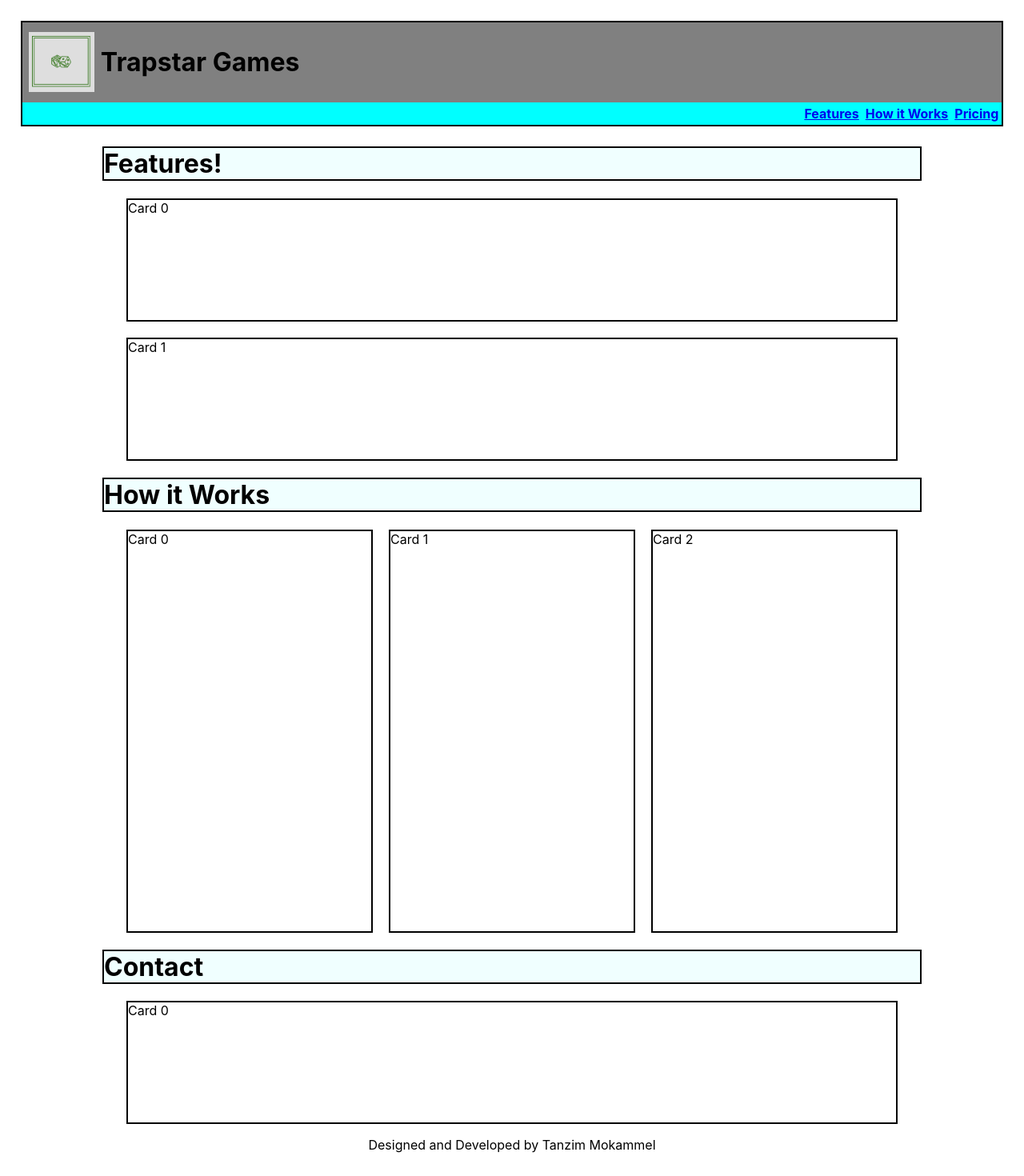
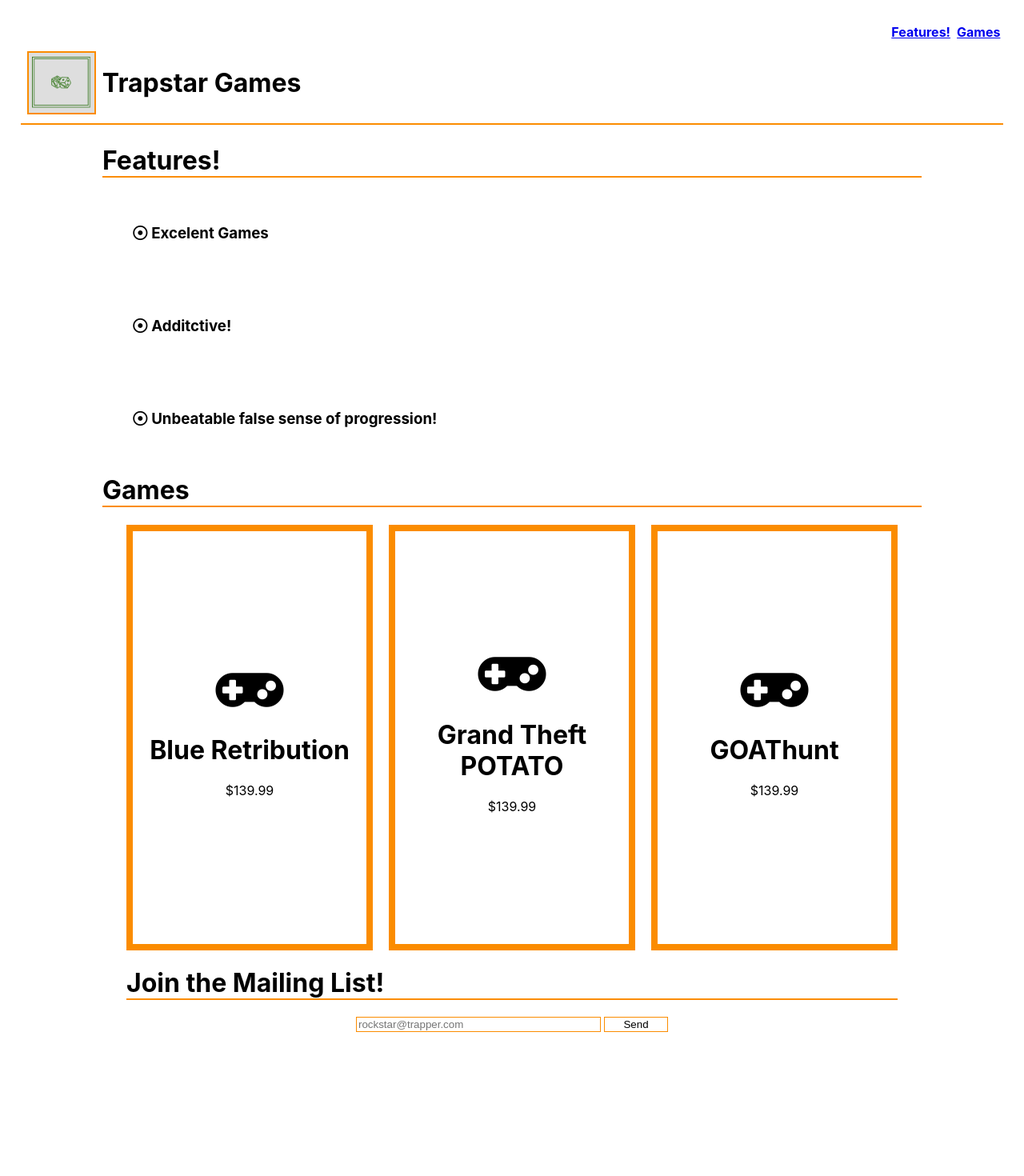
Before and after one commit to mtanzim/fcc-react-productpage, a React (Create React App) app: page / in a window 1280 px wide. Shown: the top 1470 px of the page at 80% size. Built offline with nearby package versions, Linux system fonts and the light colour scheme.

Commit message:
added style, updated cards algos

```diff
--- a/public/index.html
+++ b/public/index.html
@@ -5,11 +5,17 @@
     <link rel="shortcut icon" href="%PUBLIC_URL%/favicon.ico">
     <meta name="viewport" content="width=device-width, initial-scale=1, shrink-to-fit=no">
     <meta name="theme-color" content="#000000">
+
+    <!-- font awesome -->
+    <link rel="stylesheet" href="https://use.fontawesome.com/releases/v5.5.0/css/all.css" integrity="sha384-B4dIYHKNBt8Bc12p+WXckhzcICo0wtJAoU8YZTY5qE0Id1GSseTk6S+L3BlXeVIU"
+      crossorigin="anonymous">
+
     <!--
       manifest.json provides metadata used when your web app is added to the
       homescreen on Android. See https://developers.google.com/web/fundamentals/web-app-manifest/
     -->
     <link rel="manifest" href="%PUBLIC_URL%/manifest.json">
+
     <!--
       Notice the use of %PUBLIC_URL% in the tags above.
       It will be replaced with the URL of the `public` folder during the build.
@@ -19,7 +25,7 @@
       work correctly both with client-side routing and a non-root public URL.
       Learn how to configure a non-root public URL by running `npm run build`.
     -->
-    <title>React App</title>
+    <title>Trapstar Games</title>
   </head>
   <body>
     <noscript>
--- a/src/App.css
+++ b/src/App.css
@@ -1,6 +1,6 @@
 .header-container {
   margin: 2%;
-  border: 2px solid black;
+  border-bottom: 2px solid#fb8c00;
 }
 
 
@@ -10,7 +10,7 @@
   height: 100px;
   /* margin: 20px; */
   justify-content: space-between;
-  background-color: rgb(128, 128, 128);
+  background-color: white;
 }
 
 
@@ -25,7 +25,7 @@
   flex-wrap: wrap;
   justify-content: flex-end;
   align-items: flex-end;
-  background-color: aqua;
+  /* background-color:#fb8c00; */
 }
 .header-title-text {
   align-self: center;
@@ -37,6 +37,7 @@
   height: 75px;
   widows: 75px;
   margin-left: 8px;
+  border: 2px solid #fb8c00
 }
 
 
@@ -48,6 +49,39 @@
 
 .body-container {
   margin: 0% 10%;
+}
+
+.form-container {
+  /* display: flex; */
+  /* flex-direction: column; */
+  margin: 10px 30px;
+}
+
+.form-title {
+  border-bottom: 2px solid#fb8c00;
+
+}
+
+.form-input-container {
+  display: flex;
+  flex-direction: row;
+  /* flex-wrap: wrap; */
+  justify-content: center;
+}
+
+.app-form {
+  width: 300px;
+  border: 1px solid #fb8c00;
+}
+.app-form-button {
+  margin-left: 4px;
+  width: 80px;
+  background-color:white;
+  border: 1px solid #fb8c00;
+}
+
+.app-form-button:hover {
+  background-color: #fb8c00;
 }
 
 .card-container {
@@ -70,25 +104,59 @@
 }
 
 
+
 .card {
-  border: 2px solid black;
-  height: 150px;
+  display: flex;
+  align-items: center;
+  justify-content: flex-start;
+  text-align: center;
+  /* border: 2px solid black; */
+  height: 80px;
+  padding: 8px;
   /* margin: 50px 50px; */
 }
 
+.card:hover {
+  /* translate: 8px 0px; */
+  /* border-bottom: 2px solid #fb8c00; */
+  background-color: #fb8c00;
+}
+
 .card-vert {
-  border: 2px solid black;
+  display: flex;
+  align-items: center;
+  justify-content: center;
+  text-align: center;
+  border: 1px solid black;
   height: 500px;
+  /* background-color:#fb8c00; */
+  border: 8px solid #fb8c00;
   /* margin: 50px 50px; */
+  padding: 8px;
+}
+
+.card-vert:hover {
+  background-color: #fb8c00;
 }
 
 .body-header-title {
-  background-color: azure;
-  border: 2px solid black;
+  border-bottom: 2px solid#fb8c00;
 }
 
 .footer-container {
+  /* margin: 2%; */
+  border-top: 2px solid#fb8c00;
+  margin: 200px 2% 0px 2%;
   text-align: center;
+}
+
+.footer-icon {
+  font-size: 24px;
+  margin: 12px 8px;
+}
+
+.game-logo {
+  font-size: 68px;
 }
 
 @media only screen and (max-width: 768px) {
--- a/src/App.js
+++ b/src/App.js
@@ -3,17 +3,34 @@ import logo from './logo.svg';
 import Header from './components/Header'
 import Cards from './components/Cards'
 import Footer from './components/Footer'
+import Form from './components/ContactForm'
 import './App.css';
 
 class App extends Component {
+
+  constructor(props) {
+    super(props);
+
+    this.cardsArr = [
+      { title: "Features!", isVert: false},
+      { title: "Games", isVert: true},
+      // { title: "Pricing", numCards: 3, isVert: true},
+      // { title: "Contact", numCards: 1, isVert: false},
+    ]
+  }
+
+
   render() {
+
     return (
       <div className="app-container">
-        <Header/>
+        <Header sections={this.cardsArr.map(elem => elem.title)}/>
         <div className='body-container'>
-          <Cards title='Features!' numCards={2} isVert={false}/>
-          <Cards title='How it Works' numCards={3} isVert={true}/>
-          <Cards title='Contact' numCards={1} isVert={false}/>
+          {this.cardsArr.map((elem, index) => {
+            let { title,isVert} = elem;
+            return (<Cards id={index} key={index} title={title} isVert={isVert}/>);
+          })}
+          <Form/>
         </div>
         <Footer/>
       </div>
--- a/src/components/Cards.js
+++ b/src/components/Cards.js
@@ -1,26 +1,24 @@
 import React from 'react';
+import CardObj from "./Cards/CardArr";
 
-const EachCard = ({id, isVert}) =>
+const EachCard = ({id, isVert, content}) =>
 
 
   <div className={!isVert ? 'card' : 'card-vert'}>
-    Card {id}
+    {content}
   </div>
 
 
-export default ({ title, numCards, isVert = false}) => {
+export default ({ title, isVert}) => {
 
-  let cardsArr=[];
-  for (let i=0; i<numCards; i++) {
-    cardsArr.push(i);
-  }
+  let content = CardObj[title];
 
   return (
     <div>
       <h1 className='body-header-title'>{title}</h1>
       <div className={(!isVert ? `card-rows` : `card-columns`)+` card-container`}>
-        {cardsArr.map(i =>
-          <EachCard key= {i} id={i} isVert={isVert}/>
+        {content.map( (item, i) =>
+          <EachCard key={i} id={i} isVert={isVert} content={item}/>
         )}
 
       </div>
--- /dev/null
+++ b/src/components/Cards/CardArr.js
@@ -0,0 +1,45 @@
+import React from 'react';
+
+const featureCards = [
+  (
+    <h3><i class="far fa-dot-circle"></i> Excelent Games</h3>
+  ),(
+    <h3><i class="far fa-dot-circle"></i> Additctive!</h3>
+  ),(
+    <h3><i class="far fa-dot-circle"></i> Unbeatable false sense of progression!</h3>
+  )
+]
+
+const gameCards = [
+  (
+    <div>
+      <i class="fas fa-gamepad game-logo"></i>
+      <h1>Blue Retribution</h1>
+      <p>$139.99</p>
+    </div>
+
+  ),
+  (
+    <div>
+      <i class="fas fa-gamepad game-logo"></i>
+      <h1>Grand Theft POTATO</h1>
+      <p>$139.99</p>
+    </div>
+  ),
+  (
+    <div>
+      <i class="fas fa-gamepad game-logo"></i>
+      <h1>GOAThunt</h1>
+      <p>$139.99</p>
+    </div>
+  )
+]
+
+
+
+
+
+export default {
+  "Features!": featureCards,
+  "Games" : gameCards,
+}
--- /dev/null
+++ b/src/components/ContactForm.js
@@ -0,0 +1,33 @@
+import React from "react";
+
+
+export default class ContactForm extends React.Component {
+
+  constructor(props) {
+    super(props);
+    this.state ={
+      text:'Please enter your email address!'
+    }
+  }
+
+  handleChange = (e) => {
+
+  }
+
+  submitChange = (e) => {
+
+  }
+
+  render() {
+    return (
+      <div className='form-container'>
+        <h1 className='body-header-title'>Join the Mailing List!</h1>
+        <div className="form-input-container">
+          <input className='app-form' placeholder="rockstar@trapper.com"onChange={this.handleChange}></input>
+          <button className='app-form-button' onClick={this.submitChange}>Send</button>
+        </div>
+      </div>
+
+    )
+  }
+}
--- a/src/components/Footer.js
+++ b/src/components/Footer.js
@@ -3,5 +3,13 @@ import React from 'react';
 
 export default () =>
   <div className='footer-container'>
-    <p>Designed and Developed by Tanzim Mokammel</p>
+    <div className='footer-text'>
+      <p>Designed and Developed by Tanzim Mokammel</p>
+    </div>
+    <div className='footer-logos'>
+      <a className='footer-icon'><i className="fab fa-instagram "></i></a>
+      <a className='footer-icon'><i className="fab fa-linkedin"></i></a>
+      <a className='footer-icon'><i className="fab fa-github"></i></a>
+    </div>
+
   </div>
--- a/src/components/Header.js
+++ b/src/components/Header.js
@@ -3,8 +3,13 @@ import React from 'react';
 const HeaderItems = ({id, content}) =>
   <a href="#"><h2 className='header-item nav-link' id={id}>{content}</h2></a>
 
-export default () =>
+export default ({sections}) =>
   <div className='header-container'>
+    <nav id="nav-bar" className='nav-components'>
+      {sections.map((item, index) =>
+        <HeaderItems key={index} id={index} content={item} />
+      )}
+    </nav>
     <div className='header-div' id='header'>
       <div className='header-title'>
         <img src={require('../images/logo.PNG')} className='header-logo' alt='logo' id='header-img'>
@@ -14,9 +19,5 @@ export default () =>
         </h1>
       </div>
     </div>
-    <nav id="nav-bar" className='nav-components'>
-      {['Features', 'How it Works', 'Pricing'].map( (item, index) =>
-        <HeaderItems key={index} id={index} content={item}/>
-      )}
-    </nav>
+
   </div>
```
